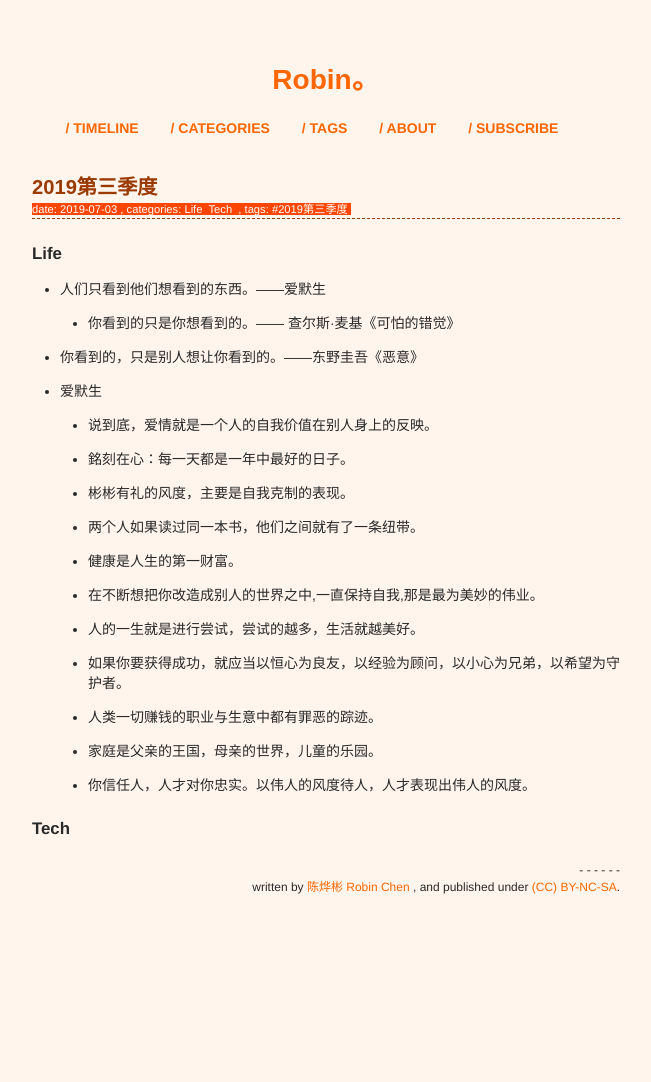
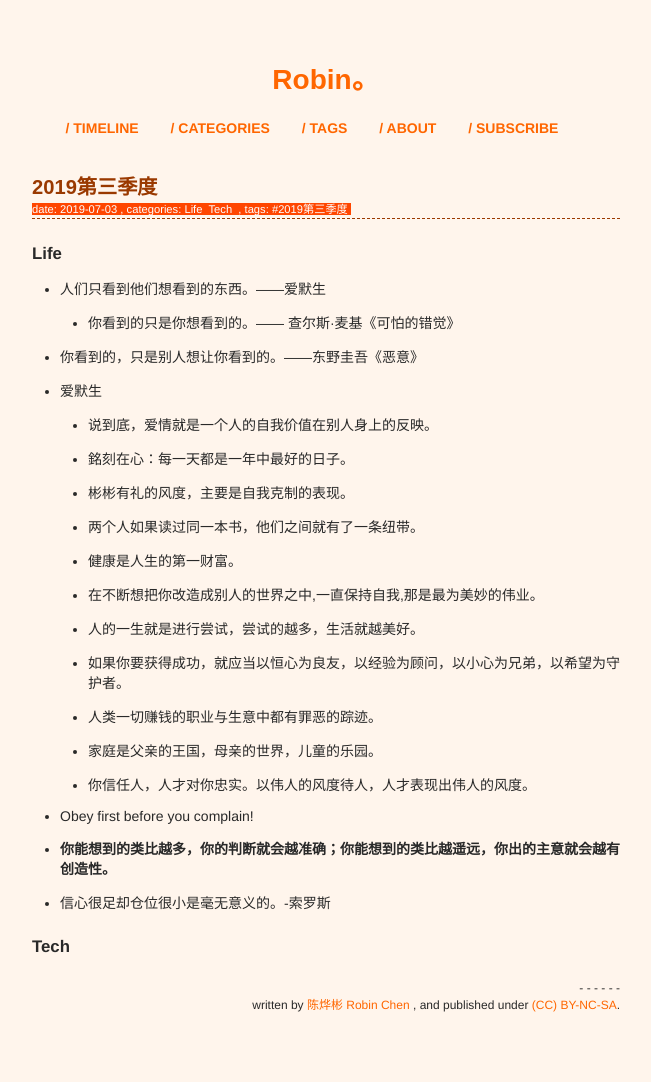
Before and after one commit to xianyuxmu/xianyuxmu.github.io, a Jekyll site: the page built from _posts/2019-07-03-reading-quarter-3.md, in a window 1280 px wide. Shown: the whole page, without its empty margins (314-965 px from the left). Built offline with Jekyll 4.4.1, drawn with Linux system fonts in a browser that asks for light colours; comment, search, counter and statistics services are not loaded; before the commit the page ends 964 px from its top, so only the background shows below that.

Commit message:
Reading Jul 8 2019

```diff
--- a/_posts/2019-07-03-reading-quarter-3.md
+++ b/_posts/2019-07-03-reading-quarter-3.md
@@ -27,6 +27,9 @@ tags:
   - 人类一切赚钱的职业与生意中都有罪恶的踪迹。
   - 家庭是父亲的王国，母亲的世界，儿童的乐园。
   - 你信任人，人才对你忠实。以伟人的风度待人，人才表现出伟人的风度。
+- Obey first before you complain!
+- **你能想到的类比越多，你的判断就会越准确；你能想到的类比越遥远，你出的主意就会越有创造性。**
+- 信心很足却仓位很小是毫无意义的。-索罗斯
 
 
 
```
